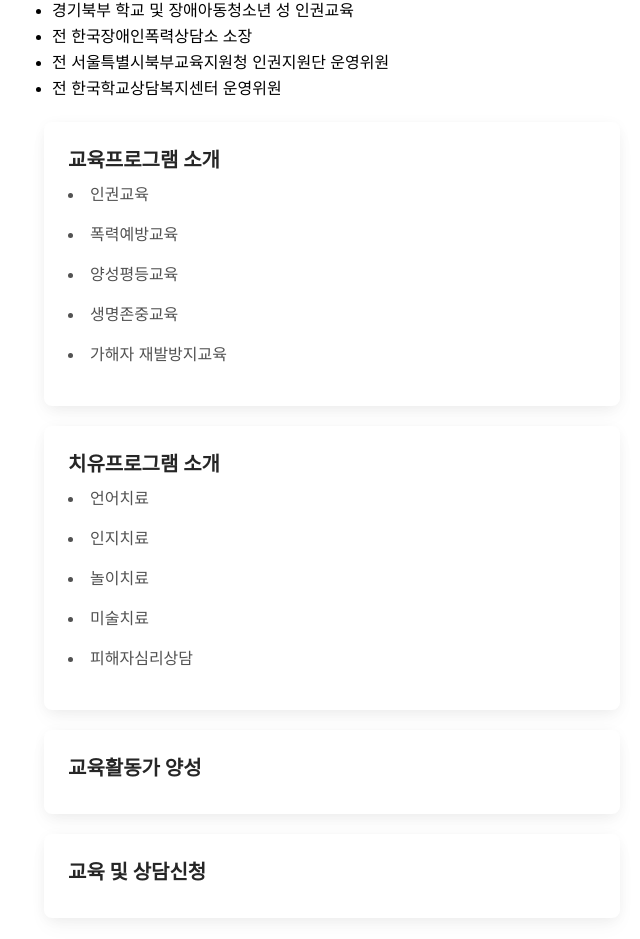
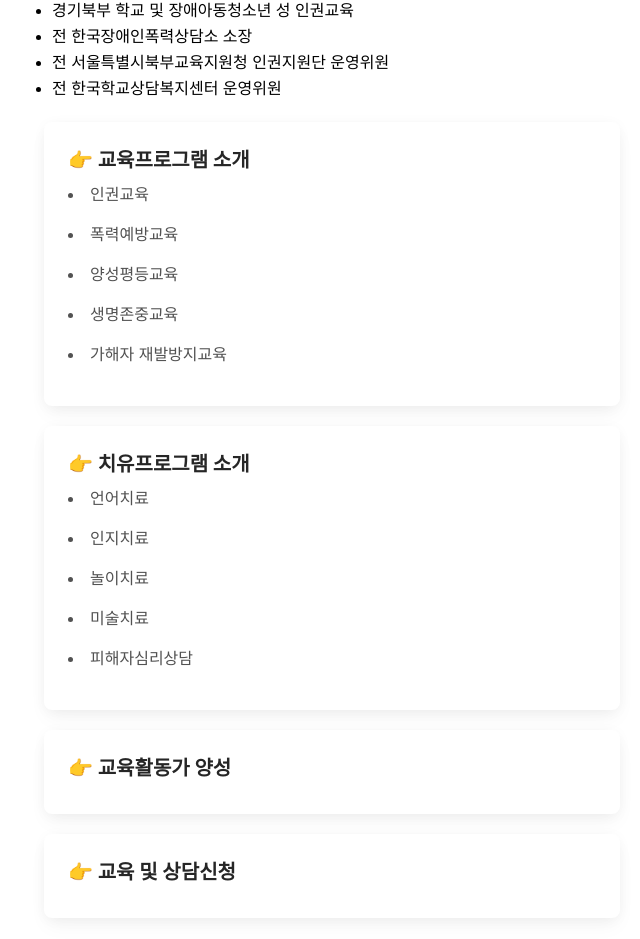
Before and after one commit to ohwonsuk/gender-edu, a React (Create React App) app: page / in a window 1280 px wide. Shown: the part 460-1399 px from the top of the page, without its empty margins (222-862 px from the left). Built offline with nearby package versions, Linux system fonts and the light colour scheme; a web font is replaced by a local one.

Commit message:
홈페이지 링크 추가, 공지사항 표 글자위치 고정

```diff
--- a/src/components/Card.js
+++ b/src/components/Card.js
@@ -8,7 +8,9 @@ const Card = ({ id, title, text, imgUrl, tags }) => {
         {/*<img className="w-full" src={imgUrl} alt={title} />*/}
         <div className="px-6 py-4">
           <div className="font-ibmsans font-bold text-xl mb-2">{title}</div>
-          <p className="text-gray-700 text-base">{text}</p>
+          <p className="text-gray-700 text-base" key={id}>
+            {text}
+          </p>
         </div>
         <div className="px-6 pt-4 pb-2">
           {tags.map((tag, i) => {
--- a/src/components/CardHor.js
+++ b/src/components/CardHor.js
@@ -1,8 +1,10 @@
 import React from 'react';
+import { Link } from 'react-router-dom';
 
-const CardHor = ({ id, title, item }) => {
+const CardHor = ({ id, title, item, path }) => {
   return (
     <>
+      <Link to={path}>
         <div className="mt-5 ml-4 flex flex-col rounded-lg bg-white shadow-[0_2px_15px_-3px_rgba(0,0,0,0.07),0_10px_20px_-2px_rgba(0,0,0,0.04)] dark:bg-neutral-700 md:max-w-xl md:flex-row">
           {/*<img
           className="h-52 w-auto rounded-t-lg object-cover md:h-auto md:!rounded-none md:!rounded-l-lg"
@@ -28,6 +30,7 @@ const CardHor = ({ id, title, item }) => {
             </p>
           </div>
         </div>
+      </Link>
     </>
   );
 };
--- a/src/components/WorkItem.js
+++ b/src/components/WorkItem.js
@@ -4,7 +4,7 @@ import CardHor from './CardHor';
 const workList = [
   {
     id: 1,
-    title: '교육프로그램 소개',
+    title: '👉 교육프로그램 소개',
     item: [
       '인권교육',
       '폭력예방교육',
@@ -12,21 +12,25 @@ const workList = [
       '생명존중교육',
       '가해자 재발방지교육',
     ],
+    path: '/eduprogram',
   },
   {
     id: 2,
-    title: '치유프로그램 소개',
+    title: '👉 치유프로그램 소개',
     item: ['언어치료', '인지치료', '놀이치료', '미술치료', '피해자심리상담'],
+    path: '/healingprogram',
   },
   {
     id: 3,
-    title: '교육활동가 양성',
+    title: '👉 교육활동가 양성',
     item: [],
+    path: '/training',
   },
   {
     id: 4,
-    title: '교육 및 상담신청',
+    title: '👉 교육 및 상담신청',
     item: [],
+    path: '/counseling',
   },
 ];
 
@@ -39,6 +43,7 @@ const WorkItem = () => {
           title={list.title}
           item={list.item}
           id={list.id}
+          path={list.path}
         />
       ))}
     </>
--- a/src/pages/Home.js
+++ b/src/pages/Home.js
@@ -12,10 +12,12 @@ const Home = () => {
   return (
     <>
       <Heading />
-      <div className="w-760px md:pl-[160px] lg:pl-[250px]">
+      <div className="w-700px md:pl-[160px] lg:pl-[250px]">
         <Main />
         <MainProfile />
         <WorkItem />
+      </div>
+      <div className="w-[600px]">
         <Board />
       </div>
       <Footer />
```
Lines whose indentation alone changed are shown as unchanged.
